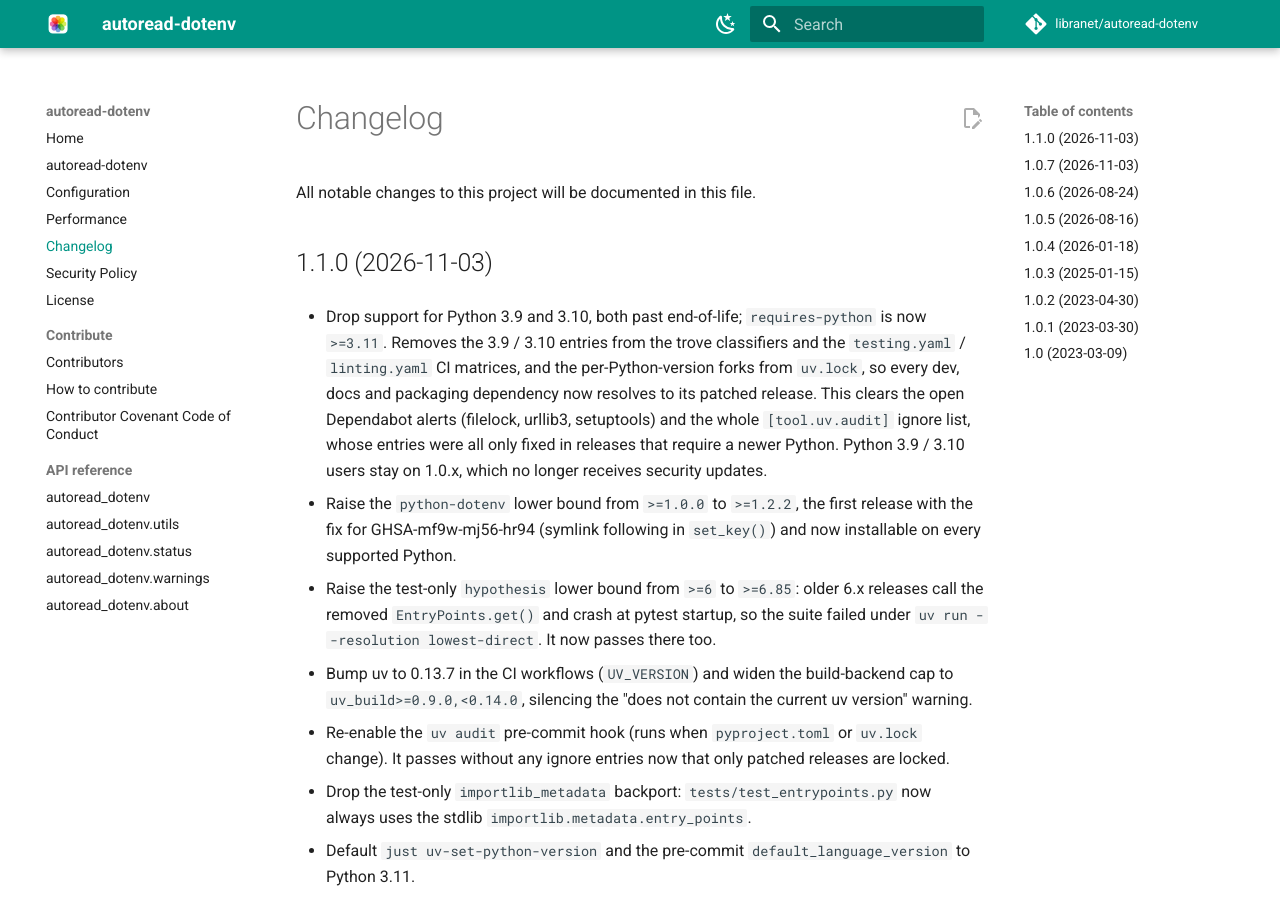
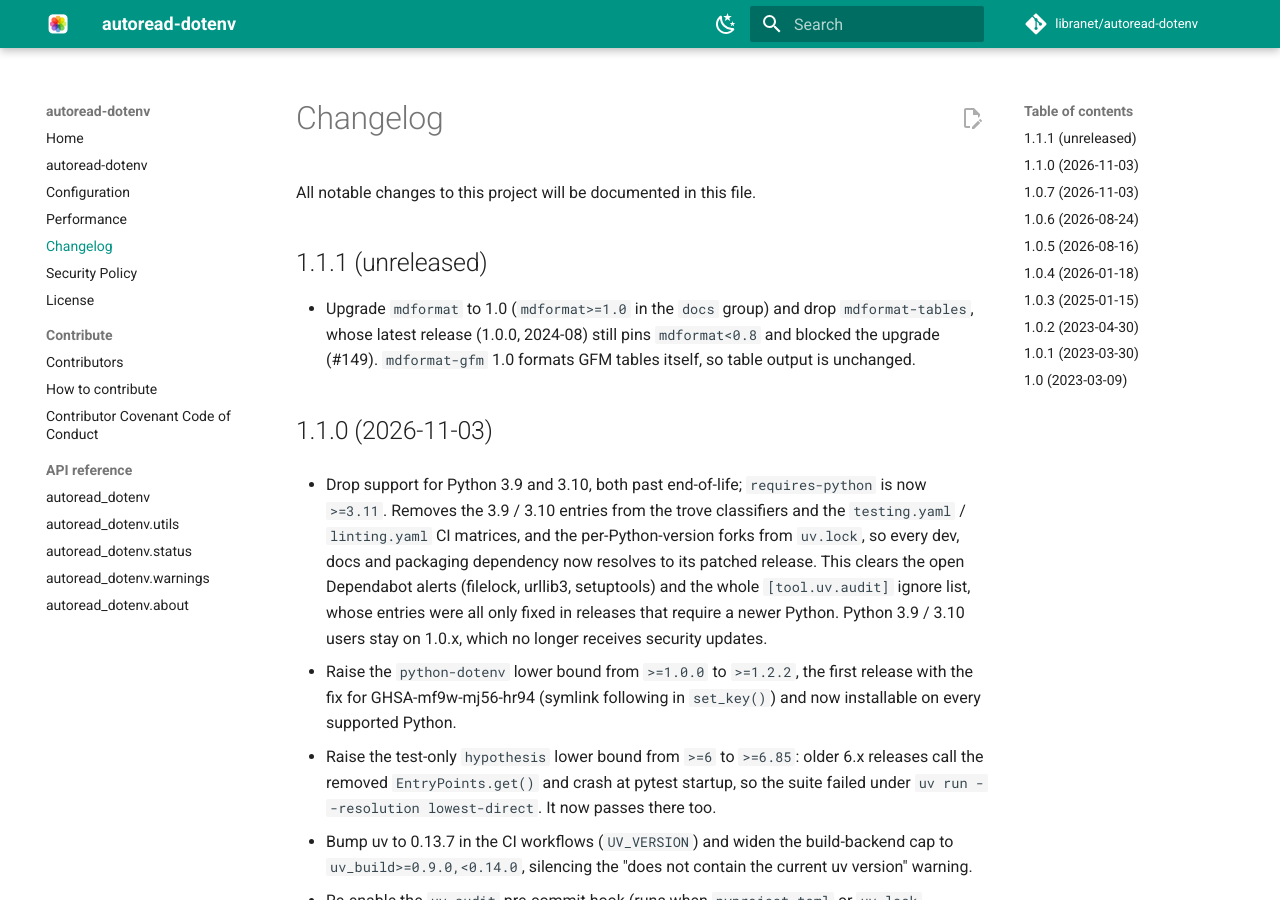
Before and after one commit to libranet/autoread-dotenv, an MkDocs documentation site: the page built from docs/changes.md, in a window 1280 px wide and 900 px high. Built offline with MkDocs 1.6.1 and Material for MkDocs 9.7.7, drawn with Linux system fonts in a browser that asks for light colours; comment, search, counter and statistics services are not loaded.

Commit message:
build(docs): upgrade mdformat to 1.0, drop mdformat-tables (#156)
## Summary

- Require `mdformat>=1.0` in the `docs` group (locks 0.7.22 -> 1.0.0).
- Drop `mdformat-tables`: its latest release (1.0.0, 2024-08) pins
`mdformat<0.8`, which is why Renovate's #149
could not move to mdformat 1.0. `mdformat-gfm` 1.0 formats GFM tables
itself.
- Changelog entry under a new `1.1.1 (unreleased)` section.

Supersedes #149; Renovate should auto-close it once this lands.

## Testing

- `mdformat --check` on all tracked `*.md`: no changes (incl. tables in
`docs/security.md`, `docs/performance.md`).
- A deliberately misaligned table is still realigned by mdformat 1.0 +
mdformat-gfm 1.0.
- `uv run prek run --all-files`: all hooks pass.

https://claude.ai/code/session_01X16aaBoLMtCEuDzPG4AXgi

```diff
--- a/docs/changes.md
+++ b/docs/changes.md
@@ -1,6 +1,12 @@
 # Changelog
 
 All notable changes to this project will be documented in this file.
+
+## 1.1.1 (unreleased)
+
+- Upgrade `mdformat` to 1.0 (`mdformat>=1.0` in the `docs` group) and drop `mdformat-tables`, whose
+  latest release (1.0.0, 2024-08) still pins `mdformat<0.8` and blocked the upgrade (#149).
+  `mdformat-gfm` 1.0 formats GFM tables itself, so table output is unchanged.
 
 ## 1.1.0 (2026-11-03)
 
--- a/pyproject.toml
+++ b/pyproject.toml
@@ -62,10 +62,9 @@ dev = [
     "toml-cli >=0.7.0",
 ]
 docs = [
-    "mdformat>=0.7",
+    "mdformat>=1.0",
     "mdformat-gfm>=0.3",
     "mdformat-frontmatter>=2.0",
-    "mdformat-tables>=1.0",
     "mkdocs>=1.6",
     "mkdocs-material>=9.5",
     "mkdocstrings[python]>=0.27",
```
Also changed, not shown: 1 other file.
